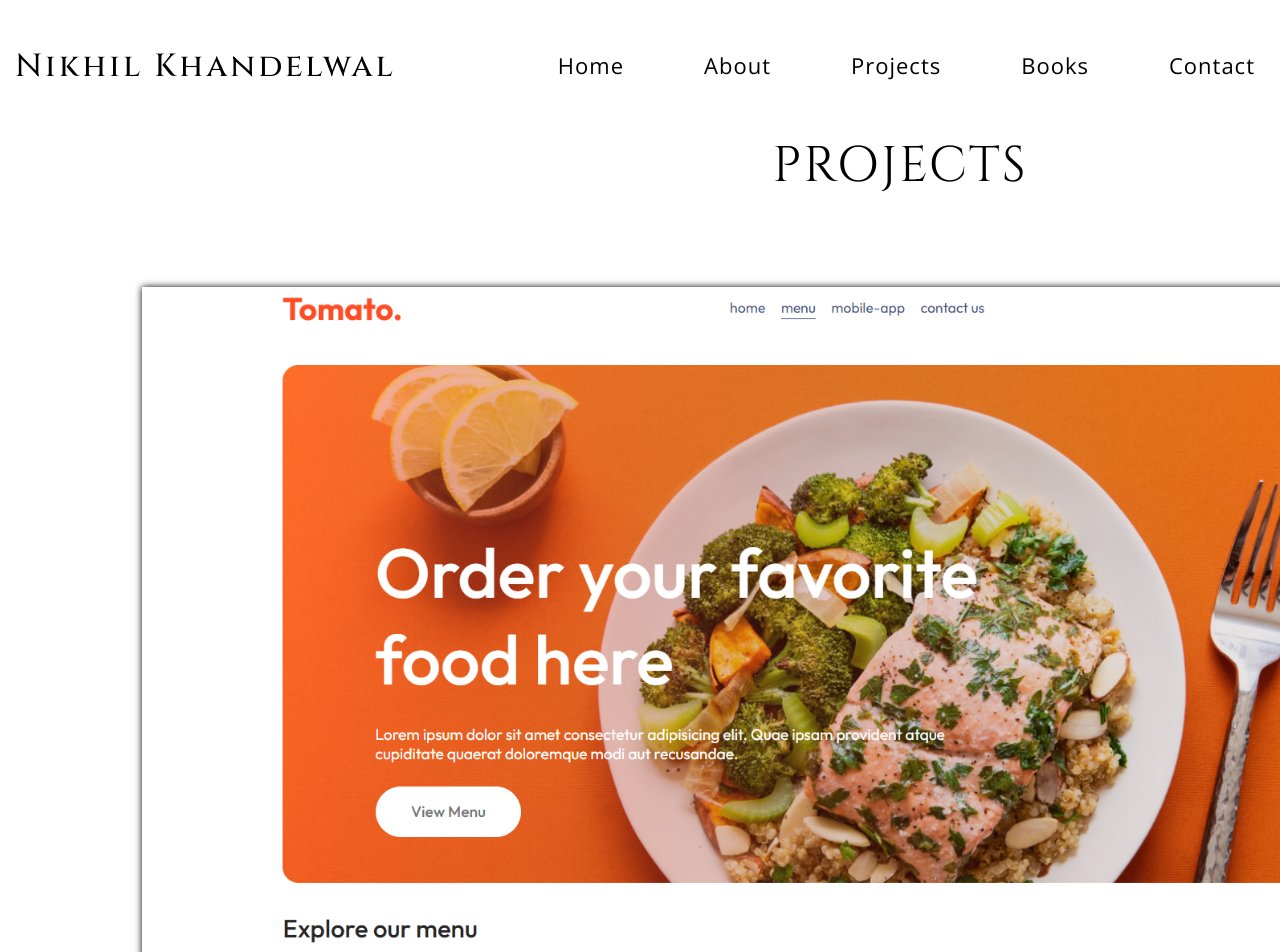
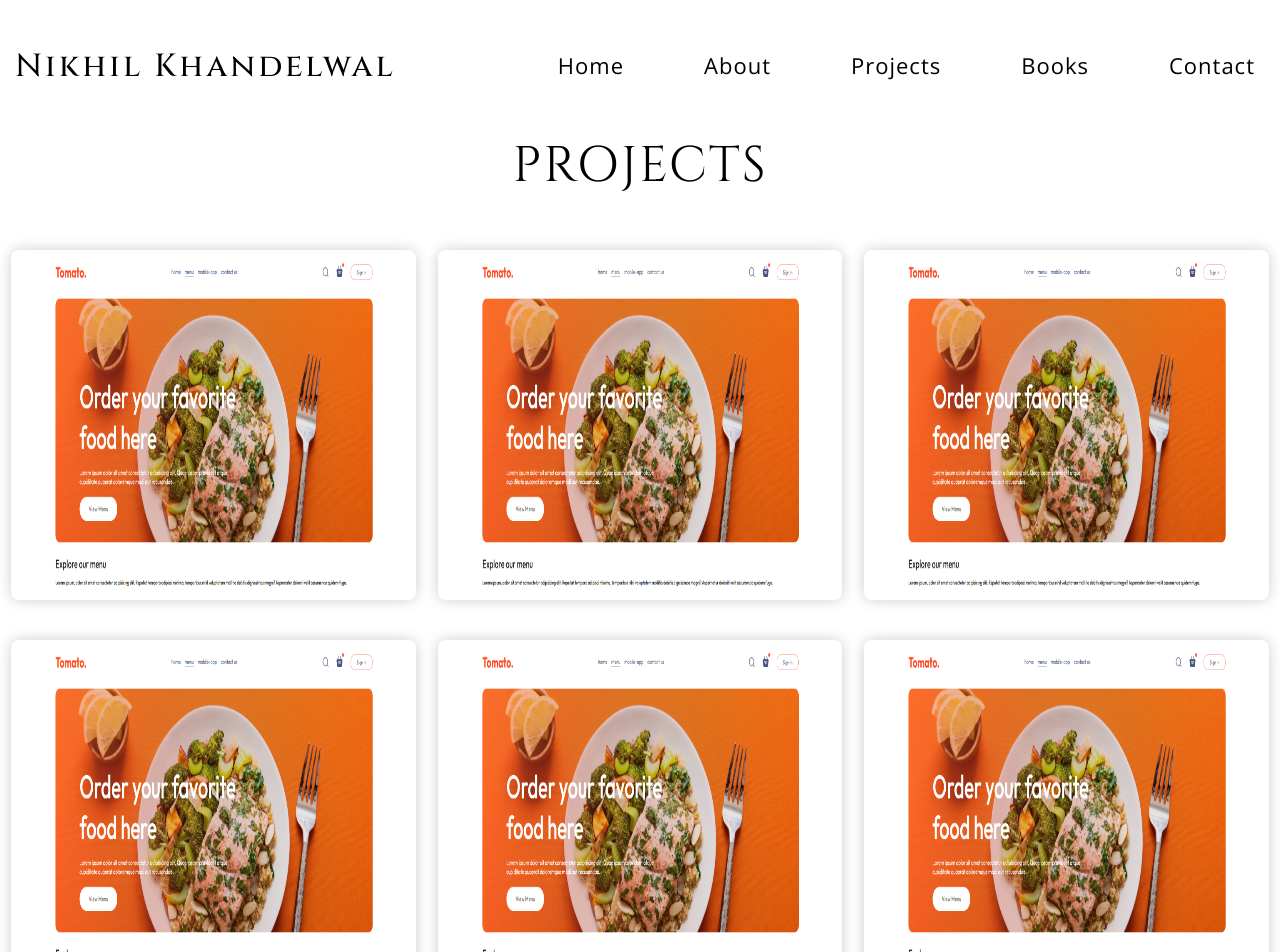
Before and after one commit to nikhilkhandelwal006/nikhilkhandelwal.me, a React (Vite) app: page /projects in a window 1280 px wide. Shown: the top 952 px of the page. Built offline with nearby package versions, Linux system fonts and the light colour scheme; a web font is replaced by a local one.

Commit message:
Project style updated

```diff
--- a/src/pages/Projects/Projects.css
+++ b/src/pages/Projects/Projects.css
@@ -1,6 +1,7 @@
 .project-container {
   width: 1800px;
   margin: auto;
+  max-width: 100%;
 }
 
 .heading {
@@ -16,23 +17,28 @@
 .showcase {
 
   display: flex;
-  flex-direction: column;
+  /* flex-direction: column; */
   justify-content: center;
   align-items: center;
-  padding: 25px 22px;
-  gap: 60px;
+  /* padding: 25px 22px; */
+  gap: 40px 22px;
+  flex-wrap: wrap;
 }
 
 .project-one {
 
-  width: 1532px;
+  width: calc(100% / 3 - 22px);
+  height: 350px;
   padding: 12px 8px;
+  box-shadow: 0 0 14px rgba(0,0,0,.2);
+  border-radius: 8px;
 }
 
 .project-one img {
-  width: 1500px;
+  width: 100%;
+  height: 100%;
    cursor: pointer;
-   box-shadow: 0 0 7px 0px;
+   border-radius: 8px;
 }
 
 .project-one img:hover{
--- a/src/pages/Projects/Projects.jsx
+++ b/src/pages/Projects/Projects.jsx
@@ -11,6 +11,10 @@ const Projects = () => {
         <div className="project-one" ><img src={FD} alt="" /></div>
         <div className="project-one"><img src={FD} alt="" /></div>
         <div className="project-one"><img src={FD} alt="" /></div>
+        <div className="project-one"><img src={FD} alt="" /></div>
+        <div className="project-one"><img src={FD} alt="" /></div>
+        <div className="project-one"><img src={FD} alt="" /></div>
+
       </div>
     </div>
   )
```
